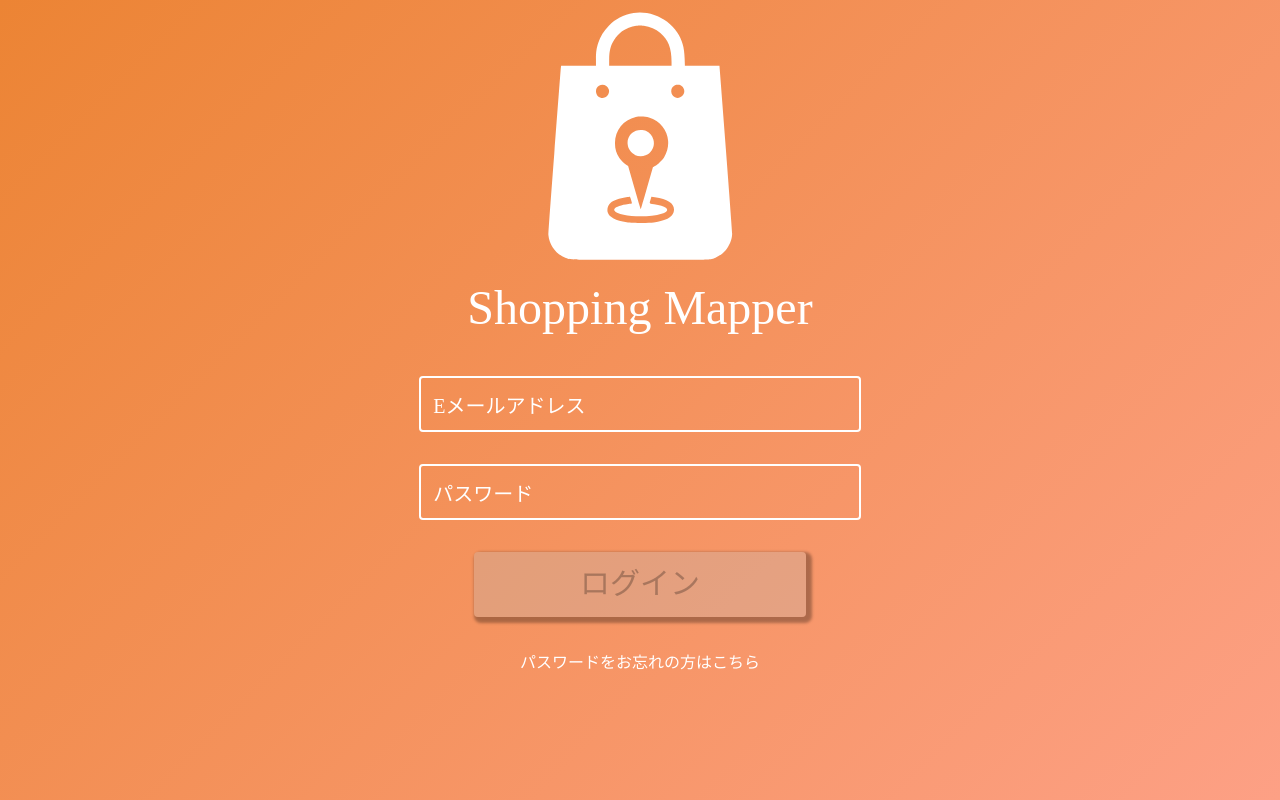
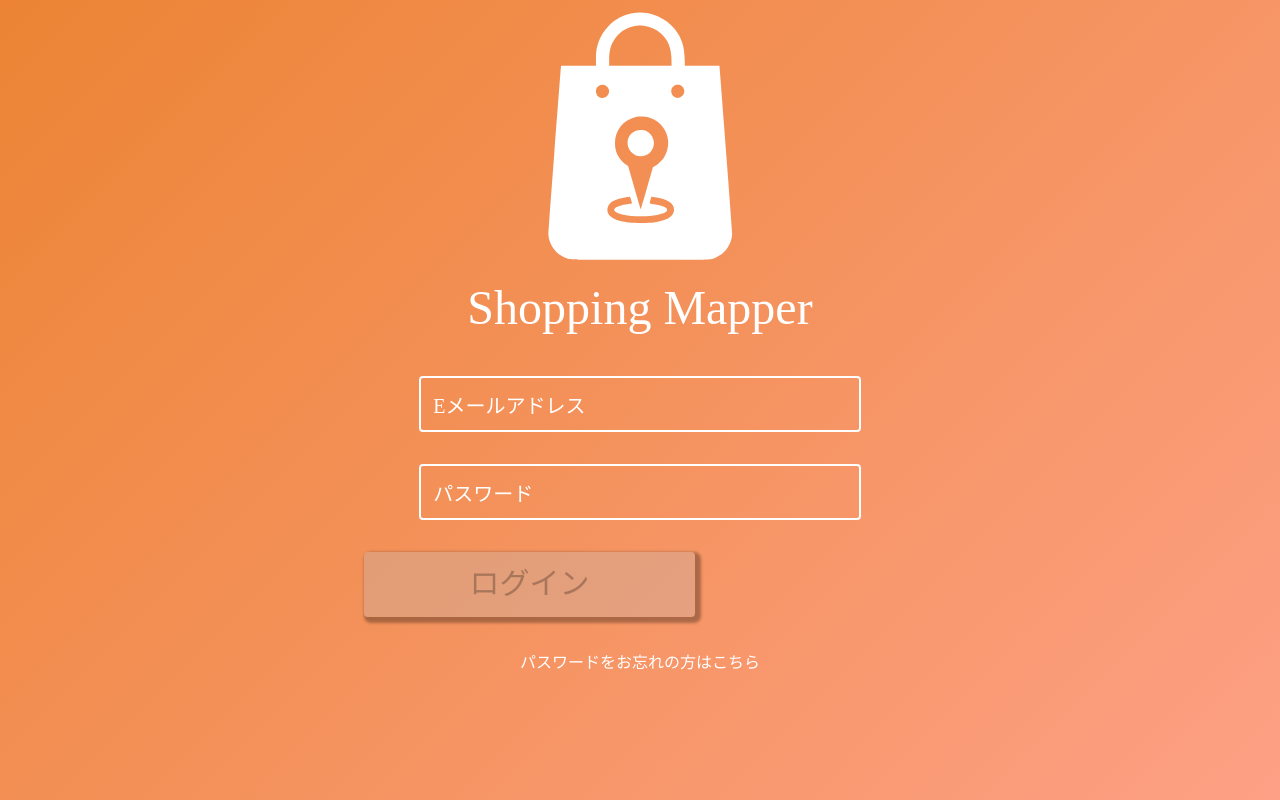
Before and after one commit to pdmuds4/shopping-mapper, a React (Vite) app in the folder frontend/: page /login in a window 1280 px wide. Built offline with nearby package versions, Linux system fonts and the light colour scheme; a web font is replaced by a local one.

Commit message:
components/uiディレクトリにカスタムスタイルコンポーネントを移動

```diff
--- a/frontend/src/App.tsx
+++ b/frontend/src/App.tsx
@@ -1,5 +1,5 @@
 import { Routes, Route } from 'react-router-dom';
-import { Home, Login } from './routes';
+import { Home, Login, Register } from './routes';
 
 import './global.css';
 
@@ -9,6 +9,7 @@ const App: React.FC = () => {
       <Routes>
           <Route path="/" element={<Home />} />
           <Route path="/login" element={<Login />} />
+          <Route path="/register"  element={<Register />}/>
       </Routes>
     </>
   )
--- a/frontend/src/components/Login/LoginForm/index.tsx
+++ b/frontend/src/components/Login/LoginForm/index.tsx
@@ -1,7 +1,6 @@
 import { useState } from 'react'
 import { Stack, Link, Box } from '@mui/material'
-import LoginInput from './LoginInput'
-import LoginButton from './LoginButton'
+import { CustomInput, CustomButton } from '@components/ui'
 
 
 const LoginForm: React.FC = () => {
@@ -9,21 +8,21 @@ const LoginForm: React.FC = () => {
 
     return (
         <Stack spacing={4}>
-            <LoginInput
+            <CustomInput
                 label="Eメールアドレス"
                 type='email'
                 onChange={(e)=>setLoginInVal({...loginInVal, email: e.target.value})}
             />
-            <LoginInput
+            <CustomInput
                 label="パスワード"
                 type='password'
                 onChange={(e)=>setLoginInVal({...loginInVal, password: e.target.value})}
             />
-            <LoginButton
+            <CustomButton
                 // [TODO]: APIにログイン情報を送信する処理を追加
                 onClick = {()=>console.log(loginInVal)}
                 disabled={loginInVal.email === '' || loginInVal.password === ''}
-            >ログイン</LoginButton>
+            >ログイン</CustomButton>
             <Box textAlign='center'>
                 <Link
                     href='/register'
--- a/frontend/src/components/Login/LoginForm/style.ts
+++ /dev/null
@@ -1,6 +0,0 @@
-import { SxProps } from "@mui/system";
-
-export const s__loginFormBtn: SxProps = {
-    //border: '2px solid #fff',
-
-}
--- a/frontend/src/components/Login/LoginForm/LoginButton/index.tsx
+++ b/frontend/src/components/ui/CustomButton/index.tsx
@@ -1,4 +1,4 @@
-import { Button, Box, ButtonProps } from '@mui/material'
+import { Button, ButtonProps } from '@mui/material'
 import { styled } from "@mui/system";
 
 const CustomMuiButton = styled(Button)({
@@ -11,12 +11,12 @@ const CustomMuiButton = styled(Button)({
     },
 });
 
-const LoginButton: React.FC<ButtonProps> = (props) => {
+const CustomButton: React.FC<ButtonProps> = (props) => {
     return (
-        <Box textAlign='center'>
+        <>
             <CustomMuiButton {...props}>{props.children}</CustomMuiButton>
-        </Box>
+        </>
     )
 }
 
-export default LoginButton;
+export default CustomButton;
--- a/frontend/src/components/Login/LoginForm/LoginInput/index.tsx
+++ b/frontend/src/components/ui/CustomInput/index.tsx
@@ -28,7 +28,7 @@ const CustomMuiTextField = styled(TextField)({
     },
 })
 
-const LoginInput: React.FC<TextFieldProps> = (props) => {
+const CustomInput: React.FC<TextFieldProps> = (props) => {
     return (
         <Box textAlign='center'>
             <CustomMuiTextField {...props} />
@@ -36,4 +36,4 @@ const LoginInput: React.FC<TextFieldProps> = (props) => {
     )
 }
 
-export default LoginInput;
+export default CustomInput;
--- /dev/null
+++ b/frontend/src/components/ui/index.ts
@@ -0,0 +1,2 @@
+export { default as CustomButton } from './CustomButton'
+export { default as CustomInput } from './CustomInput'
```
